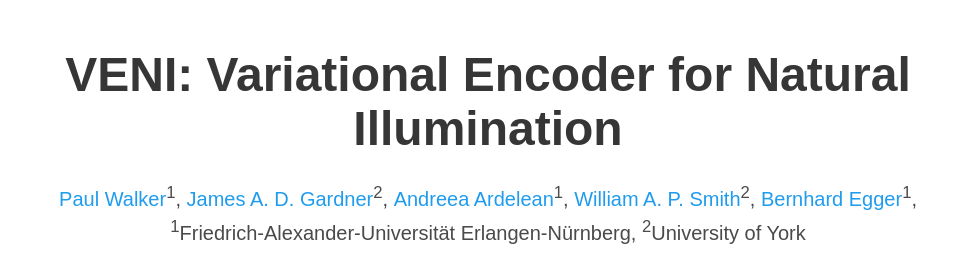
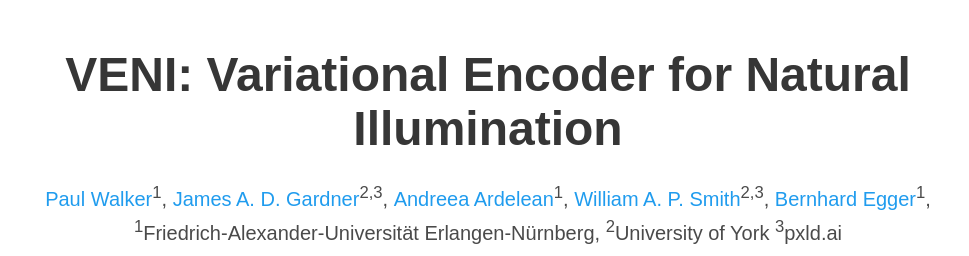
Before and after one commit to paul-pw/paul-pw.github.io, a plain HTML site: page veni/index.html in a window 1280 px wide. Shown: the top 256 px of the page, without its empty margins (152-1121 px from the left). Drawn offline with nearby package versions, Linux system fonts and the light colour scheme; some icons are missing; a web font is replaced by a local one.

Commit message:
update affiliation will & james

```diff
--- a/veni/index.html
+++ b/veni/index.html
@@ -38,12 +38,12 @@
             <span class="author-block">
               <a href="https://github.com/paul-pw/">Paul Walker</a><sup>1</sup>,</span>
             <span class="author-block">
-              <a href="https://jadgardner.github.io/">James A. D. Gardner</a><sup>2</sup>,</span>
+              <a href="https://jadgardner.github.io/">James A. D. Gardner</a><sup>2,3</sup>,</span>
             <span class="author-block">
               <a href="https://andreeadogaru.github.io/">Andreea Ardelean</a><sup>1</sup>,
             </span>
             <span class="author-block">
-              <a href="https://www-users.york.ac.uk/~waps101/">William A. P. Smith</a><sup>2</sup>,
+              <a href="https://www-users.york.ac.uk/~waps101/">William A. P. Smith</a><sup>2,3</sup>,
             </span>
             <span class="author-block">
               <a href="https://eggerbernhard.ch/">Bernhard Egger</a><sup>1</sup>,
@@ -53,6 +53,7 @@
           <div class="is-size-5 publication-authors">
             <span class="author-block"><sup>1</sup>Friedrich-Alexander-Universität Erlangen-Nürnberg,</span>
             <span class="author-block"><sup>2</sup>University of York</span>
+                <span class="author-block"><sup>3</sup>pxld.ai</span>
           </div>
 
           <!--TODO update paper and pdf links!!!-->
```
